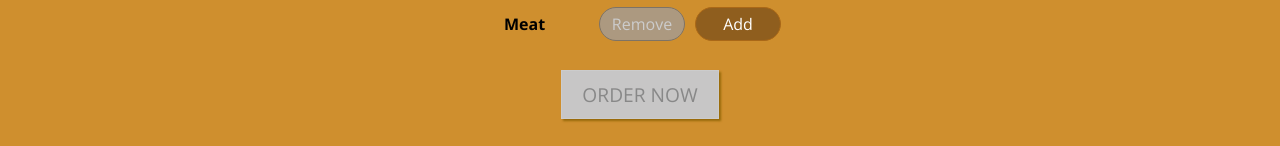
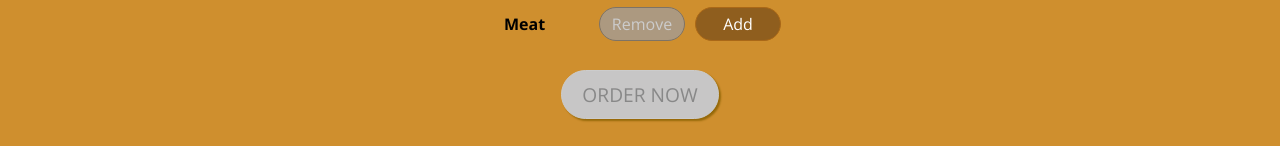
Before and after one commit to lechcirmirakis/burger_configurator, a React (Create React App) app: page / in a window 1280 px wide. Shown: the part 660-806 px from the top of the page. Built offline with nearby package versions, Linux system fonts and the light colour scheme.

Commit message:
make order with buttons

```diff
--- a/src/components/Burger/BuildControls/index.js
+++ b/src/components/Burger/BuildControls/index.js
@@ -1,5 +1,6 @@
 import React from "react";
-import { BuildControlsWrapper, OrderButton } from "./styles";
+import { BuildControlsWrapper } from "./styles";
+import { OrderButton } from "../../../styles/button";
 import Control from "./Control/";
 import { controls } from "../../../static/items";
 import PropTypes from "prop-types";
--- a/src/components/Burger/BuildControls/styles.js
+++ b/src/components/Burger/BuildControls/styles.js
@@ -1,4 +1,4 @@
-import styled, { keyframes } from "styled-components";
+import styled from "styled-components";
 
 export const BuildControlsWrapper = styled.div`
   width: 100%;
@@ -10,46 +10,3 @@ export const BuildControlsWrapper = styled.div`
   margin: 0 auto;
   padding: 10px 0;
 `;
-
-const enable = keyframes`
-  0% {
-    transform: scale(1);
-  }
-  60% {
-    transform: scale(1.1);
-  }
-  100% {
-    transform: scale(1);
-  }
-`;
-
-export const OrderButton = styled.button`
-  background-color: #dad735;
-  outline: none;
-  cursor: pointer;
-  border: 1px solid #966909;
-  color: #966909;
-  font-family: inherit;
-  font-size: 1.2em;
-  padding: 10px 20px;
-  margin: 20px 0;
-  box-shadow: 2px 2px 2px #966909;
-
-  &:disabled {
-    background-color: #c7c6c6;
-    cursor: not-allowed;
-    border: 1px solid #ccc;
-    color: #888888;
-  }
-
-  &:hover,
-  &:active {
-    background-color: #a0db41;
-    border: 1px solid #966909;
-    color: #966909;
-  }
-
-  &:not(:disabled) {
-    animation: ${enable} 0.3s linear;
-  }
-`;
--- a/src/components/Burger/OrderSummary/index.js
+++ b/src/components/Burger/OrderSummary/index.js
@@ -1,6 +1,7 @@
 import React from "react";
+import { OrderSummaryButton } from "../../../styles/button";
 
-const orderSummary = ({ items }) => {
+const orderSummary = ({ items, cancelOrderHandler, continueOrderHandler }) => {
   const itemsToShow = Object.keys(items).map(key => {
     return (
       <li key={key}>
@@ -15,6 +16,14 @@ const orderSummary = ({ items }) => {
       <p>A delicious burger with the following items:</p>
       <ul>{itemsToShow}</ul>
       <p>Continue to Checkout ?</p>
+      <div style={{ display: 'flex' }}>
+        <OrderSummaryButton onClick={cancelOrderHandler} cancel>
+          cancel
+        </OrderSummaryButton>
+        <OrderSummaryButton onClick={continueOrderHandler}>
+          continue
+        </OrderSummaryButton>
+      </div>
     </>
   );
 };
--- a/src/containers/BurgerBuilder/index.js
+++ b/src/containers/BurgerBuilder/index.js
@@ -58,22 +58,30 @@ class BurgerBuilder extends Component {
     this.setState({ isPurchasing: false });
   };
 
+  continueOrderHandler =( ) => {
+    alert('Go on');
+  }
+
   render() {
     return (
       <>
         <Modal
+          clicked={this.purchaseCloseHandler}
           show={this.state.isPurchasing}
-          clicked={this.purchaseCloseHandler}
         >
-          <OrderSummary items={this.state.items} />
+          <OrderSummary
+            cancelOrderHandler={this.purchaseCloseHandler}
+            continueOrderHandler={this.continueOrderHandler}
+            items={this.state.items}
+          />
         </Modal>
         <Burger items={this.state.items} />
         <BuildControls
           updateItems={this.updatedItemsHandler}
           disabledInfo={disabledControlsInfo(this.state.items)}
+          ordered={this.purchaseHandler}
           currentPrice={this.state.totalPrice}
           isPurchasable={this.state.isPurchasable}
-          ordered={this.purchaseHandler}
         />
       </>
     );
--- a/src/styles/button.js
+++ b/src/styles/button.js
@@ -1,14 +1,11 @@
-import styled from "styled-components";
+import styled, { keyframes } from "styled-components";
 import Touched from "../hoc/Touched";
 
 export const Button = styled.button`
   display: block;
   font: inherit;
-  padding: 5px 8px;
-  margin: 0 5px;
   cursor: pointer;
   outline: none;
-  border-radius: 20px;
 `;
 
 const TouchedButton = Touched(Button);
@@ -17,6 +14,9 @@ export const ControlButton = styled(TouchedButton)`
   border: 1px solid #aa6817;
   width: 86px;
   color: white;
+  padding: 5px 8px;
+  margin: 0 5px;
+  border-radius: 20px;
   background-color: ${props => (props.add ? "#8f5e1e" : "#d39952")};
 
   &:disabled {
@@ -37,3 +37,60 @@ export const ControlButton = styled(TouchedButton)`
     background-color: ${props => (props.add ? "#99703f" : "#daa972")};
   }
 `;
+
+const enable = keyframes`
+  0% {
+    transform: scale(1);
+  }
+  60% {
+    transform: scale(1.1);
+  }
+  100% {
+    transform: scale(1);
+  }
+`;
+
+export const OrderButton = styled(TouchedButton)`
+  background-color: #dad735;
+  border: 1px solid #966909;
+  color: #966909;
+  font-size: 1.2em;
+  padding: 10px 20px;
+  margin: 20px 0;
+  box-shadow: 2px 2px 2px #966909;
+  border-radius: 40px;
+
+  &:disabled {
+    background-color: #c7c6c6;
+    cursor: not-allowed;
+    border: 1px solid #ccc;
+    color: #888888;
+  }
+
+  &:hover,
+  &:active {
+    background-color: #a0db41;
+    border: 1px solid #966909;
+    color: #966909;
+  }
+
+  &:not(:disabled) {
+    animation: ${enable} 0.3s linear;
+  }
+`;
+
+export const OrderSummaryButton = styled(TouchedButton)`
+  background-color: transparent;
+  border: none;
+  color: white;
+  padding: 10px;
+  margin: 10px;
+  font-weight: bold;
+  text-transform: uppercase;
+  color: ${props => (props.cancel ? "#944317" : "#5C9210")};
+
+  &:first-of-type {
+    margin-left: 0;
+    padding-left: 0;
+  }
+`;
--- /dev/null
+++ b/src/styles/colors.js
@@ -0,0 +1,5 @@
+const colors = {
+
+};
+
+export default colors;
```
